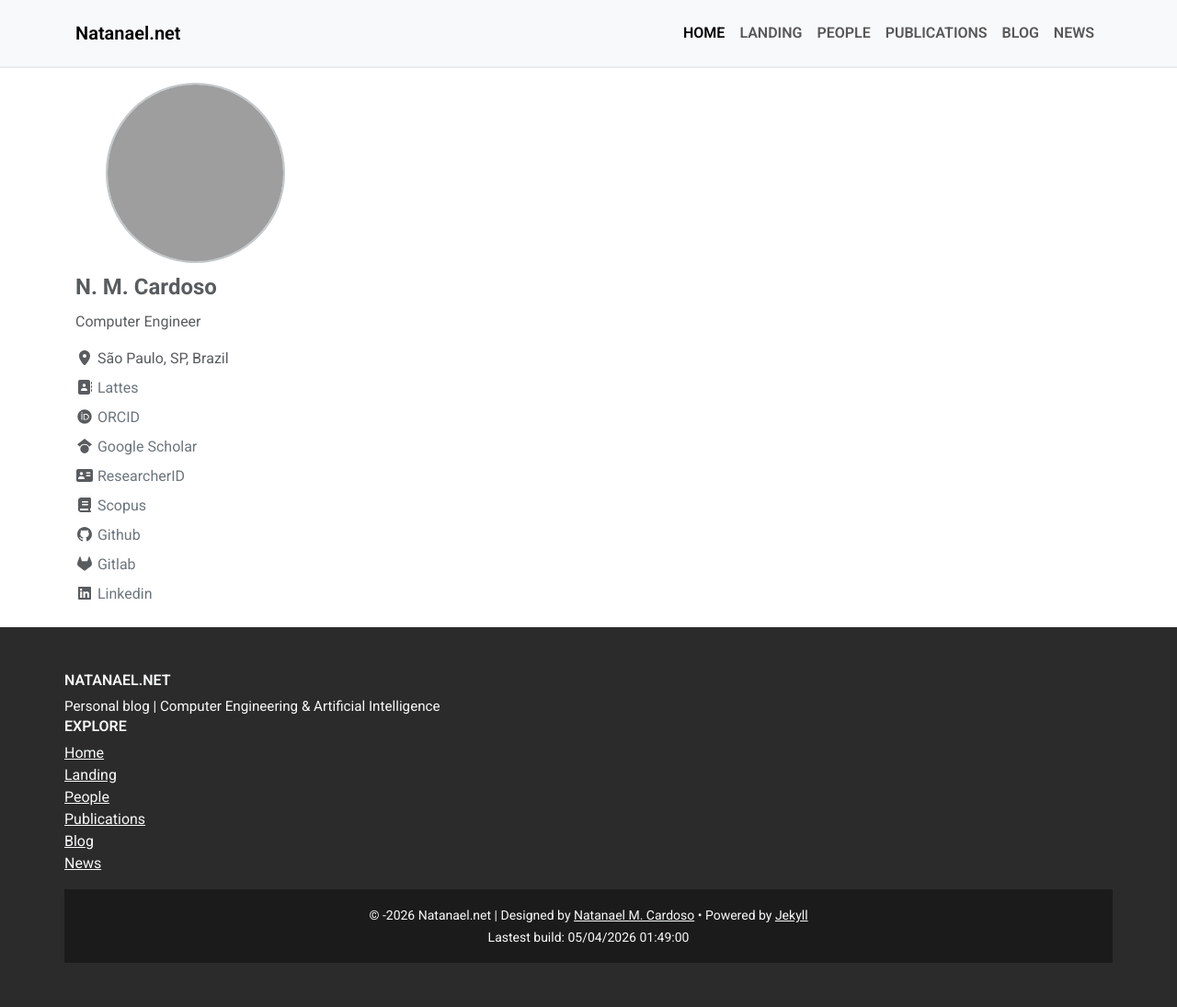
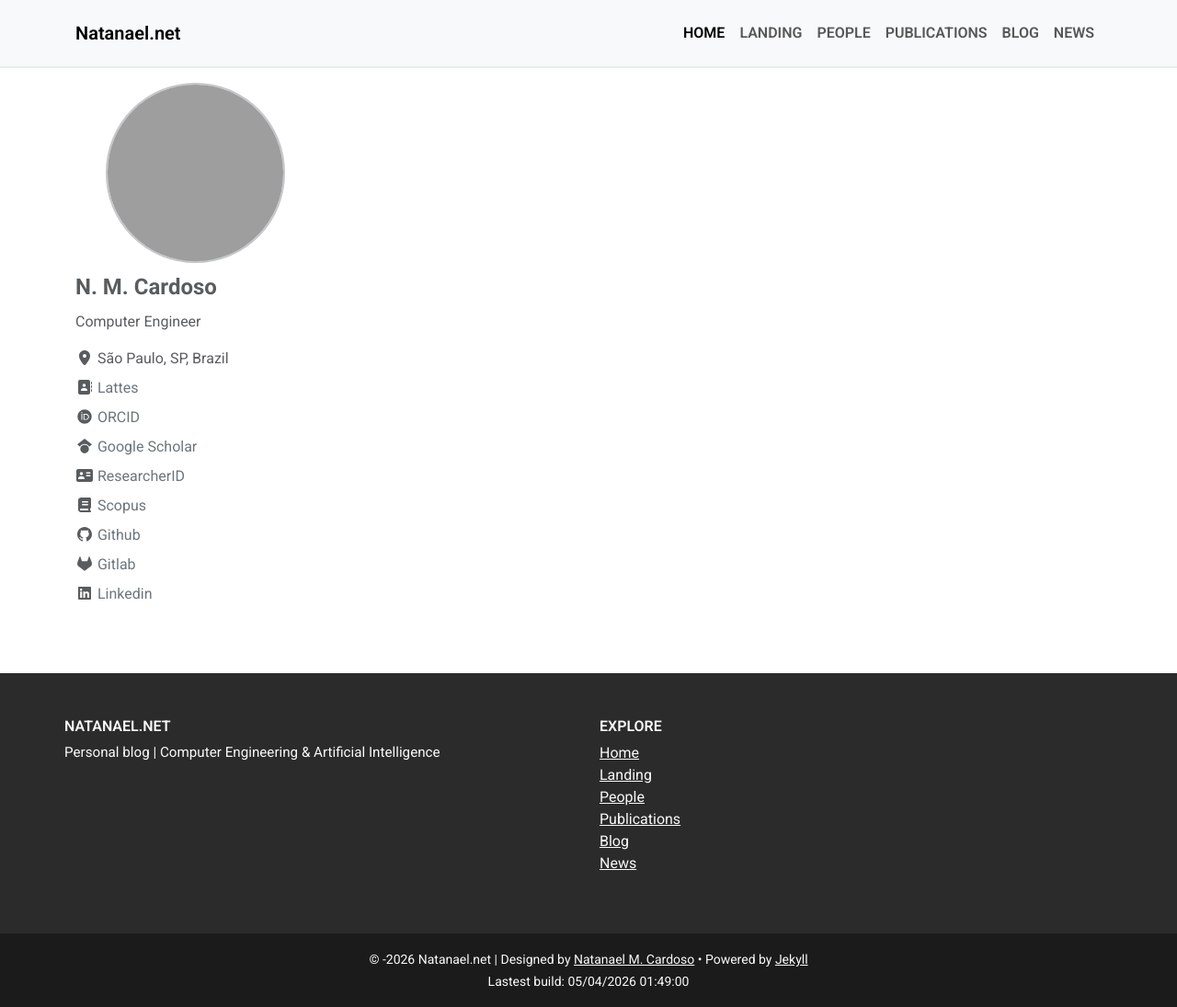
Before and after one commit to nmcardoso/jekyll-academic, a Jekyll site: the page built from index.html, in a window 1280 px wide. Shown: the whole page at 92% size. Built offline with Jekyll 4.4.1, drawn with Linux system fonts in a browser that asks for light colours; nearby versions of some CDN libraries; some web fonts are replaced; a script that is not in the unit is left out; comment, search, counter and statistics services are not loaded; grey boxes are pictures that could not be loaded.

Commit message:
fix typo

```diff
--- a/_includes/footer.html
+++ b/_includes/footer.html
@@ -22,8 +22,8 @@
               </li>
             {% endfor %}
           </ul>
+        {% endif %}
         </div>
-      {% endif %}
 
       <div class="col-4 col-md-3">
         <h6>Explore</h6>
@@ -34,7 +34,7 @@
         </ul>
       </div>
 
-      {% if footer.info %}
+      {% if site.footer.info %}
       <div class="col-8 col-md-3">
         <h6>{{ site.footer.info.title }}</h6>
         <p class="text-sm ">
```
